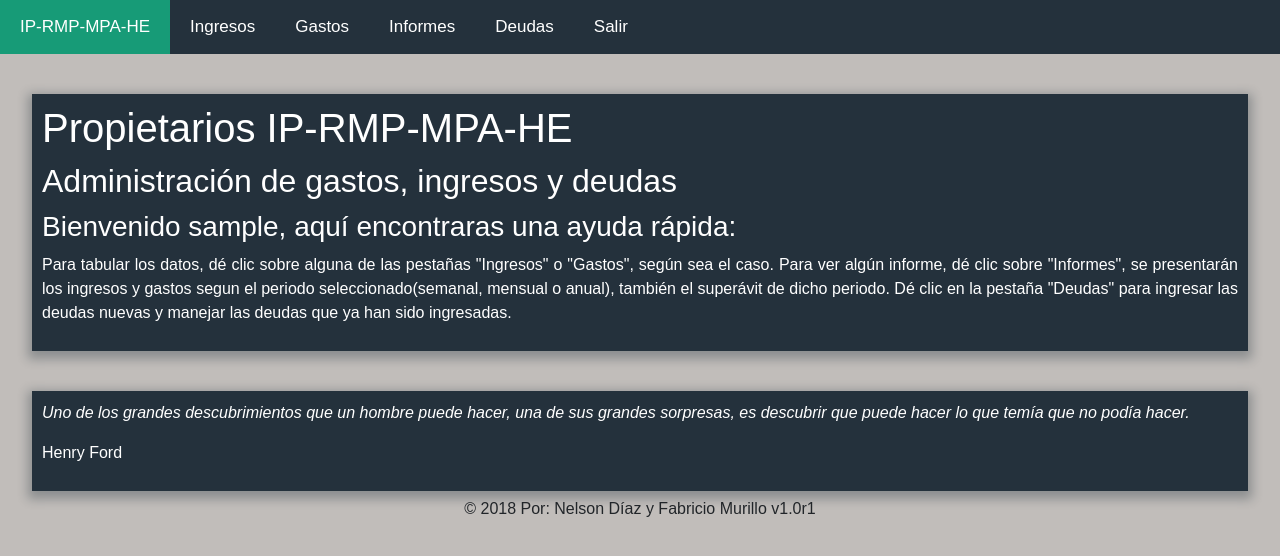
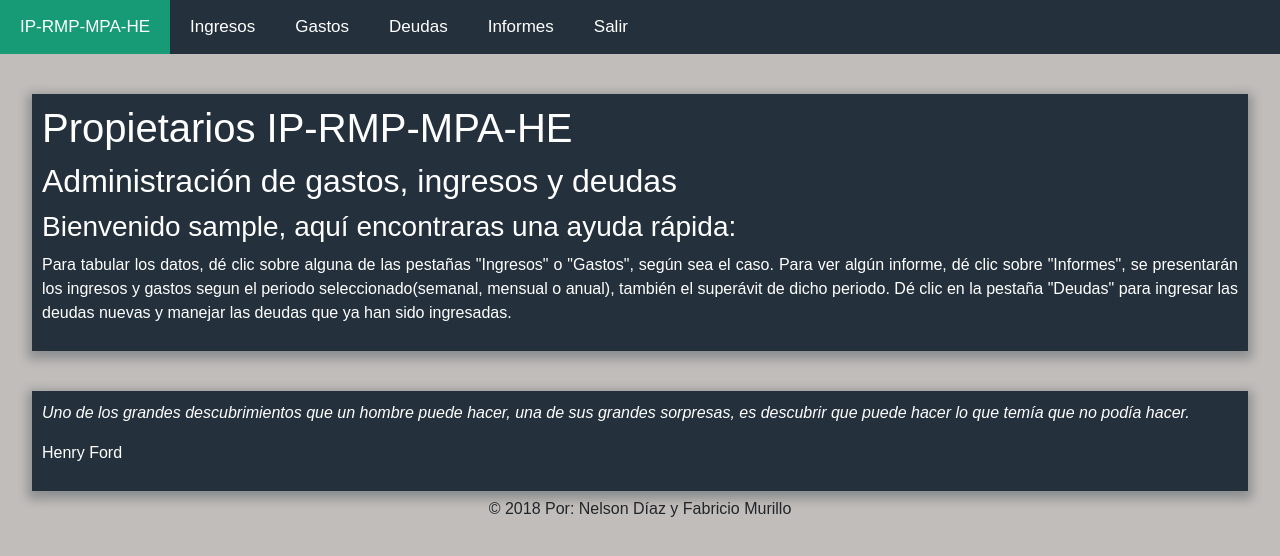
Before and after one commit to NDz23/PROP-IP-RMP-MPA-HE, a PHP site: page /inicio.php in a window 1280 px wide. Shown: the top 556 px of the page. Run offline with PHP 8.4, Linux system fonts and the light colour scheme; the visitor is signed in with stand-in values (Sample User, id 1); some libraries are stand-ins or nearby versions.

Commit message:
Revert "v1.0r1"
This reverts commit e07cbe7ff61fbc8e9c5299ed094cdd43cf8b1461.

```diff
--- a/index.php
+++ b/index.php
@@ -63,7 +63,7 @@
     </form>
   </div>
 </div> <!-- /form -->
-<footer class="footer footer-copyright text-center py-3">© 2018 Por: Nelson Díaz y Fabricio Murillo v1.0r1</footer>
+<footer class="footer footer-copyright text-center py-3">© 2018 Por: Nelson Díaz y Fabricio Murillo</footer>
   <script src='js/jquery.min.js'></script>
   <script src="js/index.js"></script>
 </body>
--- a/inicio.php
+++ b/inicio.php
@@ -33,8 +33,8 @@
   <a class="active" href="?pag=inicio">IP-RMP-MPA-HE</a>
   <a href="?pag=ingresos">Ingresos</a>
   <a href="?pag=gastos">Gastos</a>
+  <a href="?pag=deudas">Deudas</a>
   <a href="?pag=informes">Informes</a>
-  <a href="?pag=deudas">Deudas</a>
   <a href="?pag=salir">Salir</a>
 </div>
 
@@ -65,6 +65,6 @@
         include 'inicio_ayuda.php';
     }
 ?>
-<footer class="footer footer-copyright text-center py-3">© 2018 Por: Nelson Díaz y Fabricio Murillo v1.0r1</footer>
+<footer class="footer footer-copyright text-center py-3">© 2018 Por: Nelson Díaz y Fabricio Murillo</footer>
 </body>
 </html>
--- a/proceso_login.php
+++ b/proceso_login.php
@@ -17,7 +17,7 @@ $user = filter_input(INPUT_POST, 'user');
 $password = filter_input(INPUT_POST, 'password');
 while ($fila = $res->fetch_assoc()) {
     if ($fila['NOMBRE'] === $user) {
-        if ( password_verify($password, $fila['CONTRASENIA'])) {
+        if ( $fila['CONTRASENIA'] === $password) {
             echo 'Log correcto.';
             Sesion::crearSesion();
             Sesion::setId();
```
